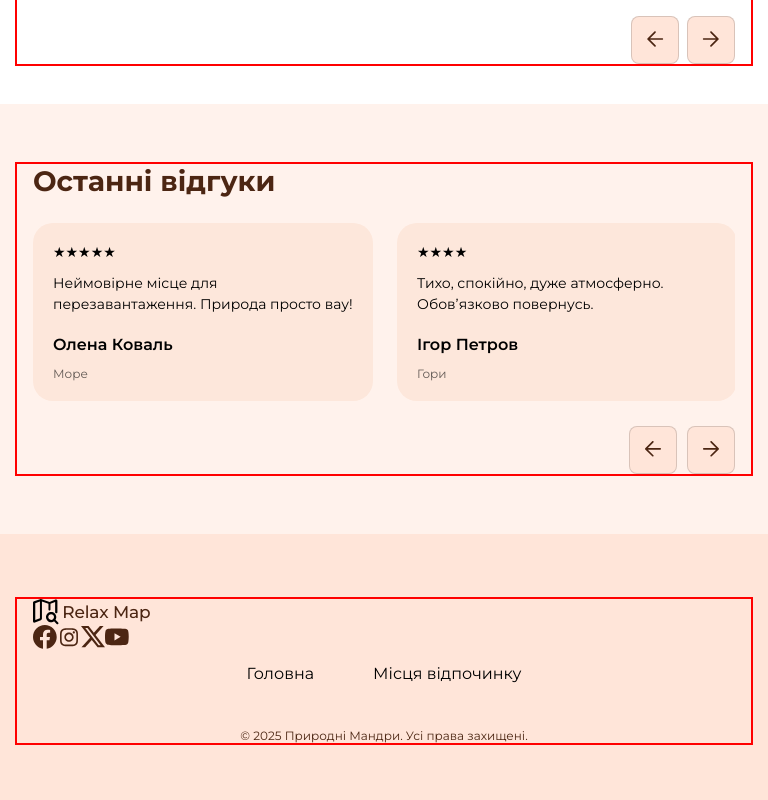
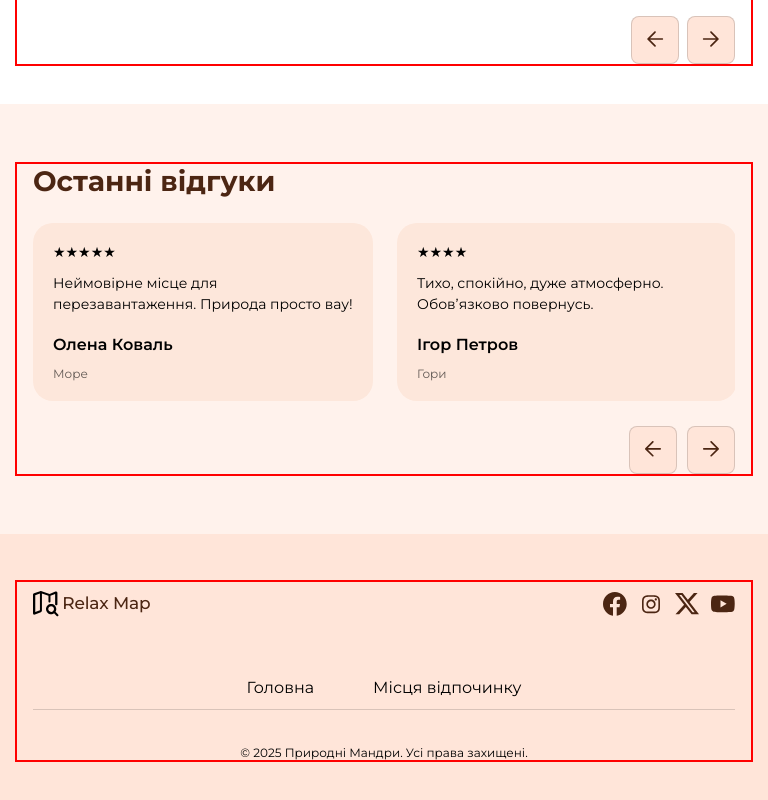
Before and after one commit to Pan-Artur/relax-map-frontend, a React (Create React App) app: page / in a window 768 px wide. Shown: the part 2335-3135 px from the top of the page. Built offline with nearby package versions, Linux system fonts and the light colour scheme.

Commit message:
footerStyle

```diff
--- a/src/ui/Footer/Footer.jsx
+++ b/src/ui/Footer/Footer.jsx
@@ -1,4 +1,4 @@
-import style from "./footer.module.css";
+import style from "./footer.module.scss";
 import { Logo } from "../Logo/Logo";
 import { NavBar } from "../NavBar/NavBar";
 import { ReactComponent as Facebook } from "../../assets/icons/facebook.svg";
@@ -16,17 +16,17 @@ export const Footer = () => {
               <Logo />
             </div>
             <div className={style.footer__footerContainer__topFooterContainer__socialContainer}>
-              <Facebook className={style.socialIcon} />
-              <Instagram className={style.socialIcon} />
-              <Twitter className={style.socialIcon} />
-              <Youtube className={style.socialIcon} />
+              <Facebook className={style.footer__footerContainer__topFooterContainer__socialContainer__socialIcon} />
+              <Instagram className={style.footer__footerContainer__topFooterContainer__socialContainer__socialIcon} />
+              <Twitter className={style.footer__footerContainer__topFooterContainer__socialContainer__socialIcon} />
+              <Youtube className={style.footer__footerContainer__topFooterContainer__socialContainer__socialIcon} />
             </div>
-            <div className={style.footerNavBar}>
+            <div className={style.footer__footerContainer__topFooterContainer__footerNavBar}>
               <NavBar footer={false} />
             </div>
           </div>
-          <div className={style.bottomFooterContainer}>
-            <p className={style.FooterCopyright}>
+          <div className={style.footer__footerContainer__bottomFooterContainer}>
+            <p className={style.footer__footerContainer__bottomFooterContainer__footerCopyright}>
               © 2025 Природні Мандри. Усі права захищені.
             </p>
           </div>
--- a/src/ui/Footer/footer.module.scss
+++ b/src/ui/Footer/footer.module.scss
@@ -24,3 +24,119 @@
         }
     }
 }
+
+@media (min-width: 375px) and (max-width: 768px){
+    .footer{
+        height: 476px;
+        &__footerContainer{
+            &__topFooterContainer{
+                height: 272px;
+                flex-direction: column;
+                justify-content: center;
+                align-items: center;
+                row-gap: 40px;
+                &__socialContainer{
+                    width: 192px;
+                    height: 32px;
+                    &__socialIcon{
+                        width: 32px;
+                        height: 32px;
+                    }
+                }
+                &__footerNavBar{
+                    width: 100%;
+                    margin-top: 0;
+                    height: 96px;
+                    display: flex;
+                    flex-direction: column;
+                    align-items: center;
+                    justify-content: center;
+                }
+            }
+            &__bottomFooterContainer{
+                display: flex;
+                height: 68px;
+                align-items: center;
+                &__footerCopyright{
+                    font-size: 12px;
+                    text-align: center;
+                }
+            }
+        }
+    }
+}
+
+@media (min-width: 768px) and (max-width: 1374px){
+    .footer{
+        height: 274px;
+        &__footerContainer{
+            &__topFooterContainer{
+                height: 128px;
+                flex-wrap: wrap;
+                flex-direction: row;
+                justify-content: space-between;
+                &__socialContainer{
+                    width: 132px;
+                    height: 24px;
+                    &__socialIcon{
+                        width: 24px;
+                        height: 24px;
+                    }
+                }
+                &__footerNavBar{
+                    width: 100%;
+                    height: 40px;
+                    display: flex;
+                    justify-content: center;
+                    flex-direction: row;
+                }
+            }
+            &__bottomFooterContainer{
+                display: flex;
+                height: 50px;
+                justify-content: center;
+                align-items: end;
+                &__footerCopyright{
+                    font-size: 12px;
+                }
+            }
+        }
+    }
+}
+@media screen and (min-width:1374px) {
+    .footer{
+        height: 283px;
+        position: absolute;
+        margin-top: 20px;
+        &__footerContainer{
+            &__topFooterContainer{
+                height: 67px;
+                &__socialContainer{
+                    position: relative;
+                    left: 58px;
+                    width: 132px;
+                    height: 24px;
+                    &__socialIcon{
+                        width: 24px;
+                        height: 24px;
+                    }
+                }
+                &__footerNavBar{
+                    min-width: 275px;
+                    max-width: 500px;
+                    height: 43px;
+                    margin-top: 0;
+                }
+            }
+            &__bottomFooterContainer{
+                display: flex;
+                height: 56px;
+                justify-content: center;
+                align-items: end;
+                &__footerCopyright{
+                    font-size: 16px;
+                }
+            }
+        }
+    }
+}
```
